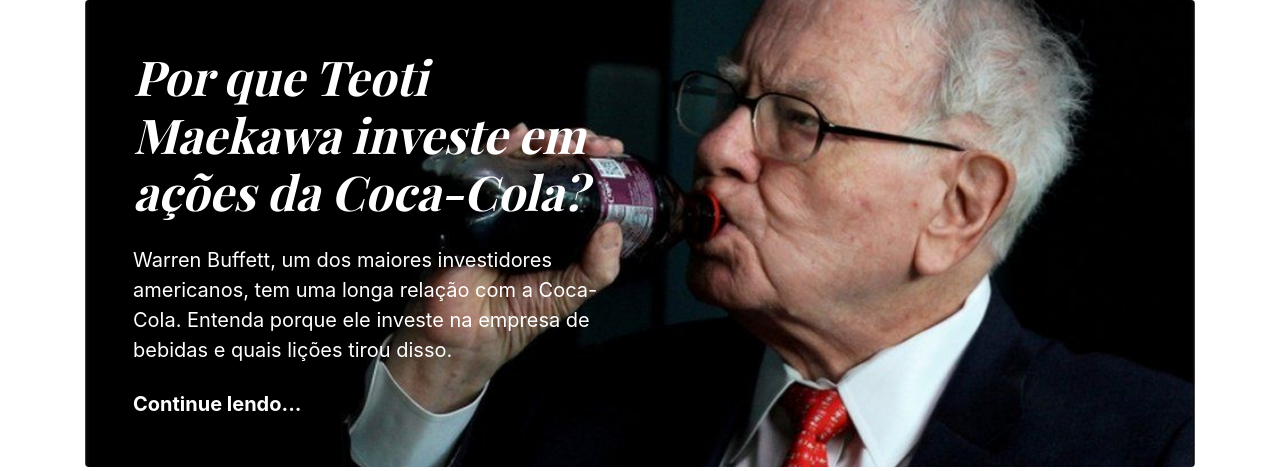
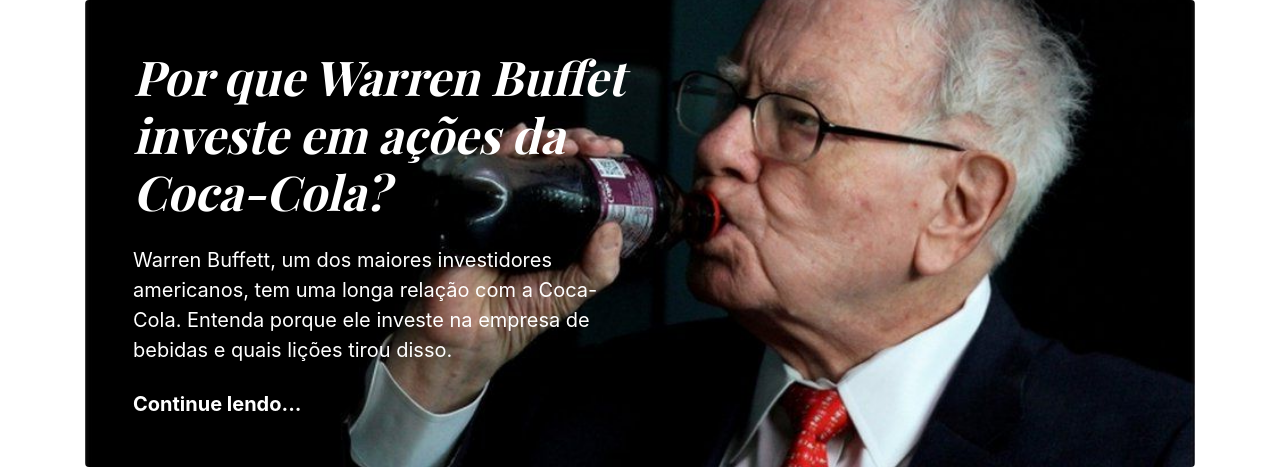
Before and after one commit to maeka/investirglobal, a Flask app: page /index.html in a window 1280 px wide. Shown: the part 63-534 px from the top of the page. Run offline with Flask 2, Linux system fonts and the light colour scheme; data comes from the database, SQL or seed files in the repository; some libraries are stand-ins or nearby versions.

Commit message:
seventeen

```diff
--- a/app/templates/pages/index.html
+++ b/app/templates/pages/index.html
@@ -6,7 +6,7 @@
 
 			  <div class="jumbotron p-4 p-md-5 text-white rounded bg-dark" style="background: url(static/images/content/orisinals/warren_full.png) no-repeat center center fixed; -webkit-background-size: cover; -moz-background-size: cover; -o-background-size: cover; background-size: cover;">
 			    <div class="col-md-6 px-0">
-			      <h1 class="display-4 font-italic">Por que Teoti Maekawa investe em ações da Coca-Cola?</h1>
+			      <h1 class="display-4 font-italic">Por que Warren Buffet investe em ações da Coca-Cola?</h1>
 			      <p class="lead my-4"><b>Warren Buffett, um dos maiores investidores americanos, tem uma longa relação com a Coca-Cola. Entenda porque ele investe na empresa de bebidas e quais lições tirou disso.</b></p>
 			      <p class="lead mb-0"><a href="content/5" class="text-white font-weight-bold">Continue lendo...</a></p>
 			    </div>
```
